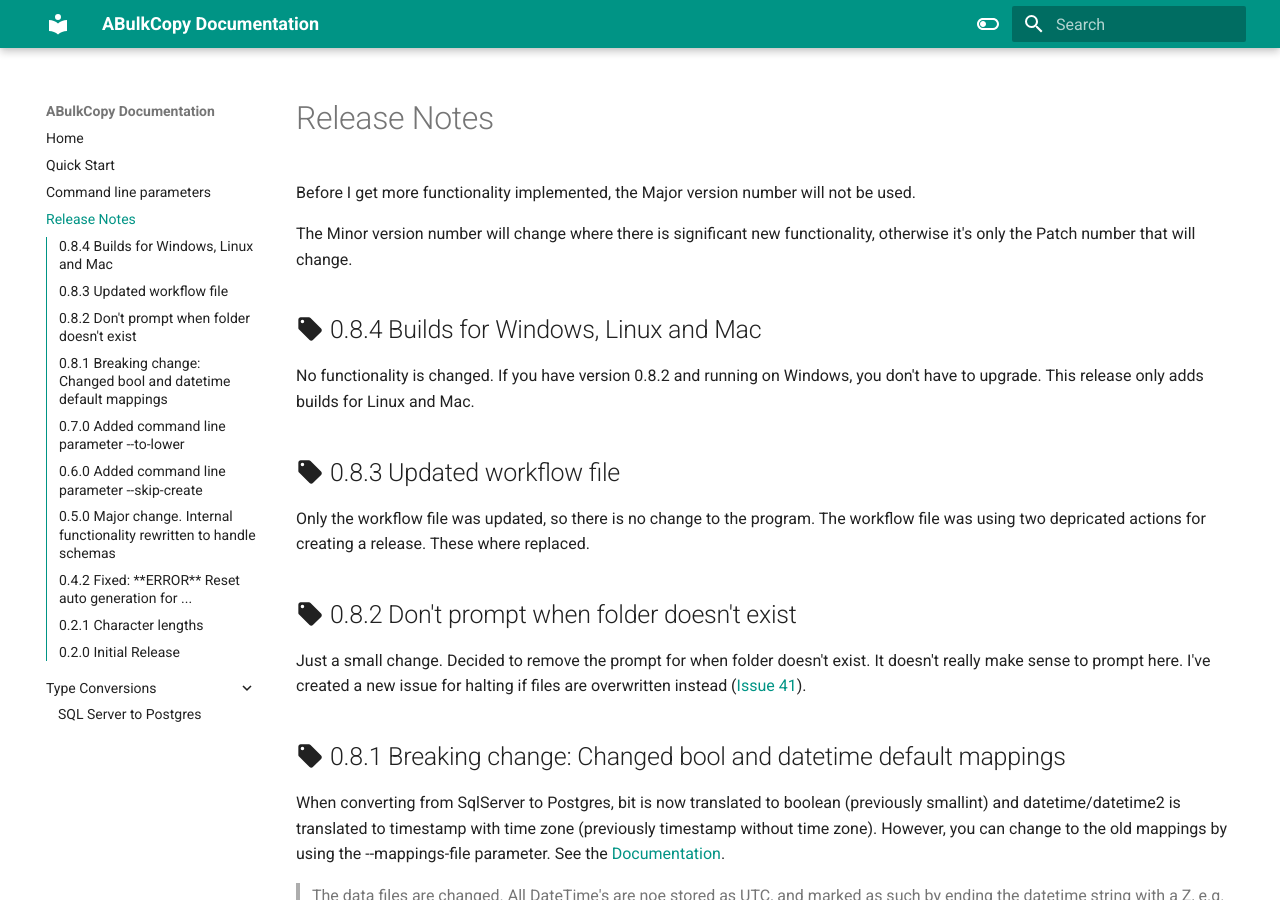
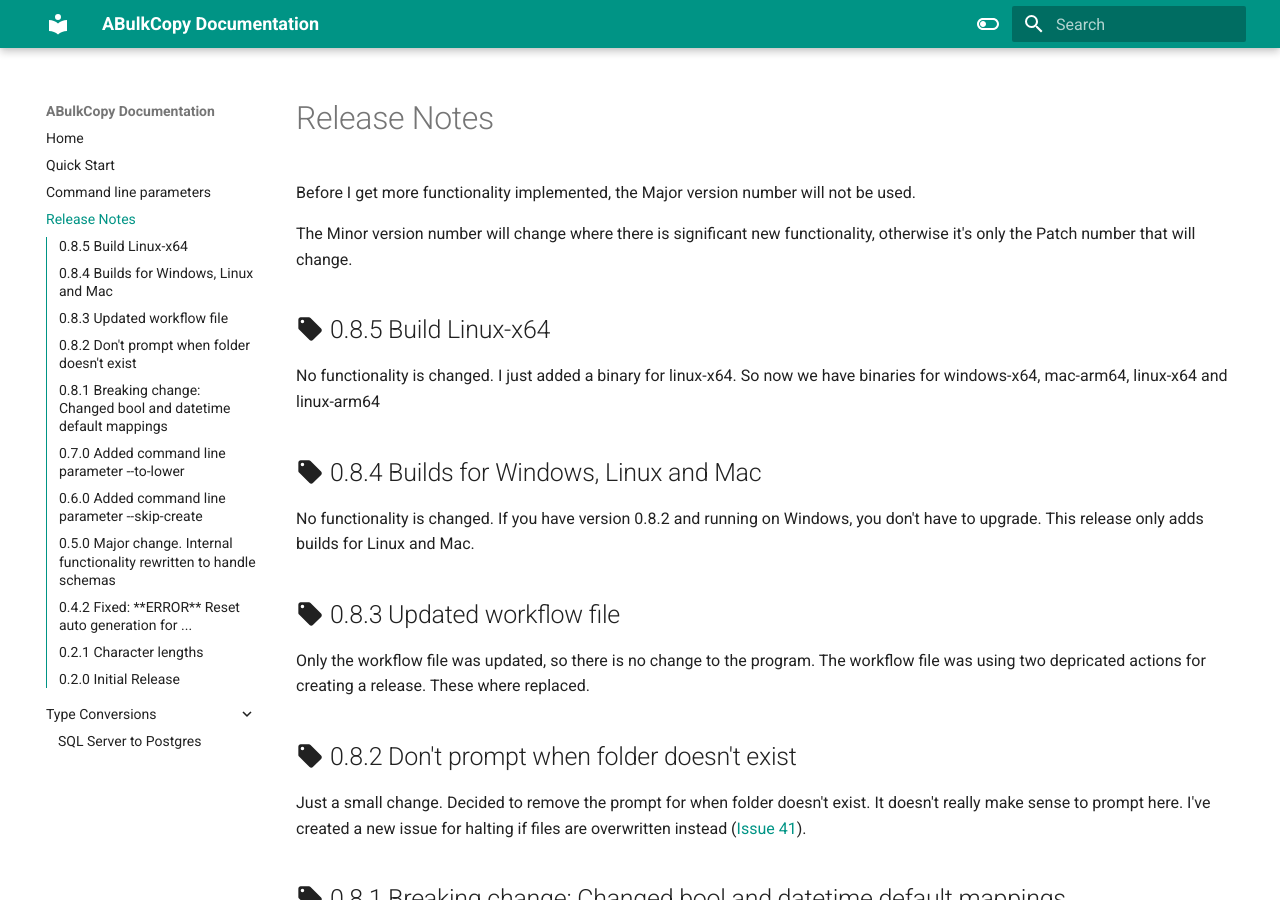
Before and after one commit to ArveH/ABulkCopy.Docs, an MkDocs documentation site: the page built from docs/release_notes.md, in a window 1280 px wide and 900 px high. Built offline with MkDocs 1.6.1 and Material for MkDocs 9.7.7, drawn with Linux system fonts in a browser that asks for light colours.

Commit message:
Version 0.8.5: Build for linux-x64

```diff
--- a/docs/release_notes.md
+++ b/docs/release_notes.md
@@ -3,6 +3,10 @@
 Before I get more functionality implemented, the Major version number will not be used.
 
 The Minor version number will change where there is significant new functionality, otherwise it's only the Patch number that will change.
+
+## :material-tag: 0.8.5 Build Linux-x64
+
+No functionality is changed. I just added a binary for linux-x64. So now we have binaries for windows-x64, mac-arm64, linux-x64 and linux-arm64
 
 ## :material-tag: 0.8.4 Builds for Windows, Linux and Mac
 
```
Also changed, not shown: 1 other file.
